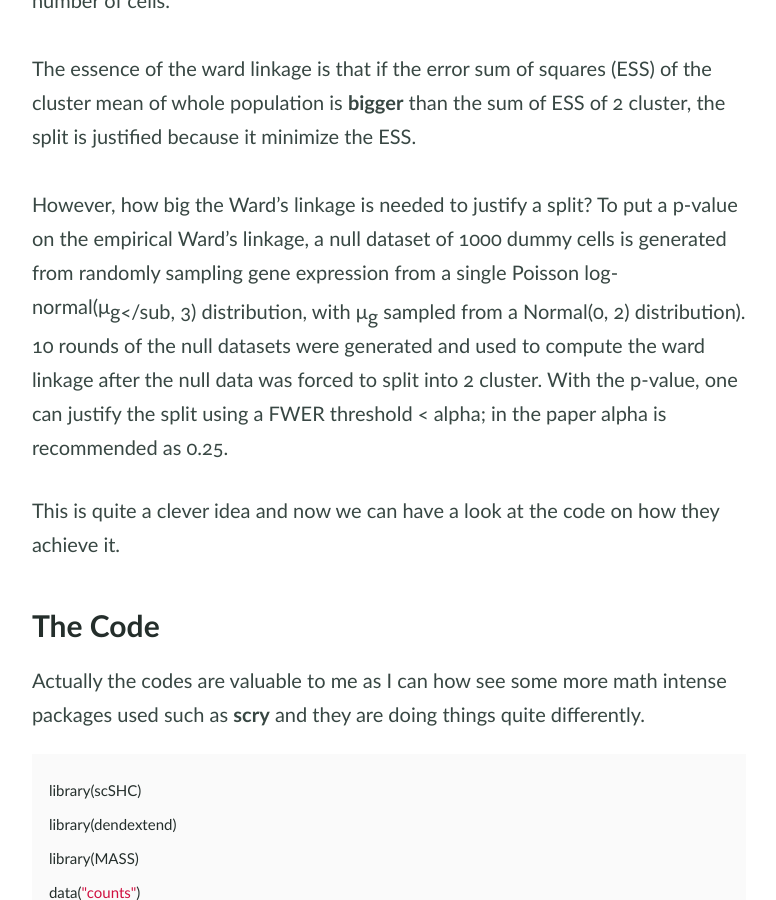
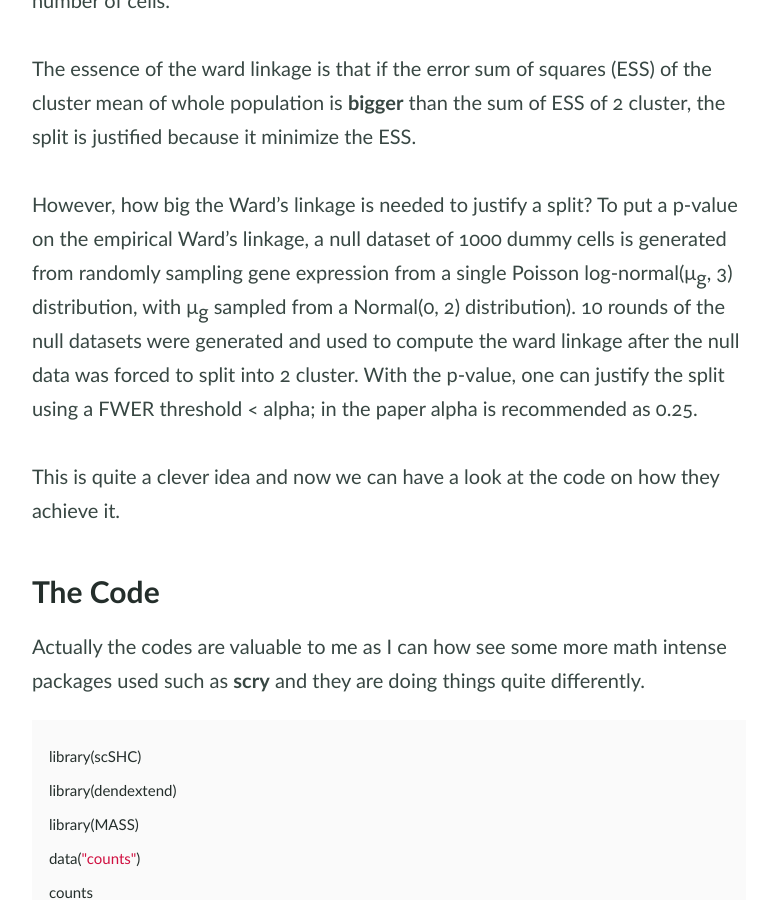
Before and after one commit to AthenACHY/AthenACHY.github.io, a Jekyll site: the page built from _posts/2023-07-29-scSHC.md, in a window 1280 px wide and 900 px high, scrolled down 1135 px. Shown: the whole window, without its empty margins (251-1027 px from the left). Built offline with Jekyll 4.4.1, drawn with Linux system fonts in a browser that asks for light colours.

Commit message:
Update 2023-07-29-scSHC.md

```diff
--- a/_posts/2023-07-29-scSHC.md
+++ b/_posts/2023-07-29-scSHC.md
@@ -26,7 +26,7 @@ The essence of the ward linkage is that if the error sum of squares (ESS) of the
 
 
 However, how big the Ward's linkage is needed to justify a split?
-To put a p-value on the empirical Ward's linkage, a null dataset of 1000 dummy cells is generated from randomly sampling gene expression from a single Poisson log-normal(μ<sub>g</sub, 3) distribution, with μ<sub>g</sub> sampled from a Normal(0, 2) distribution).
+To put a p-value on the empirical Ward's linkage, a null dataset of 1000 dummy cells is generated from randomly sampling gene expression from a single Poisson log-normal(μ<sub>g</sub>, 3) distribution, with μ<sub>g</sub> sampled from a Normal(0, 2) distribution).
 10 rounds of the null datasets were generated and used to compute the ward linkage after the null data was forced to split into 2 cluster.
 With the p-value, one can justify the split using a FWER threshold < alpha; in the paper alpha is recommended as 0.25.
 
```
